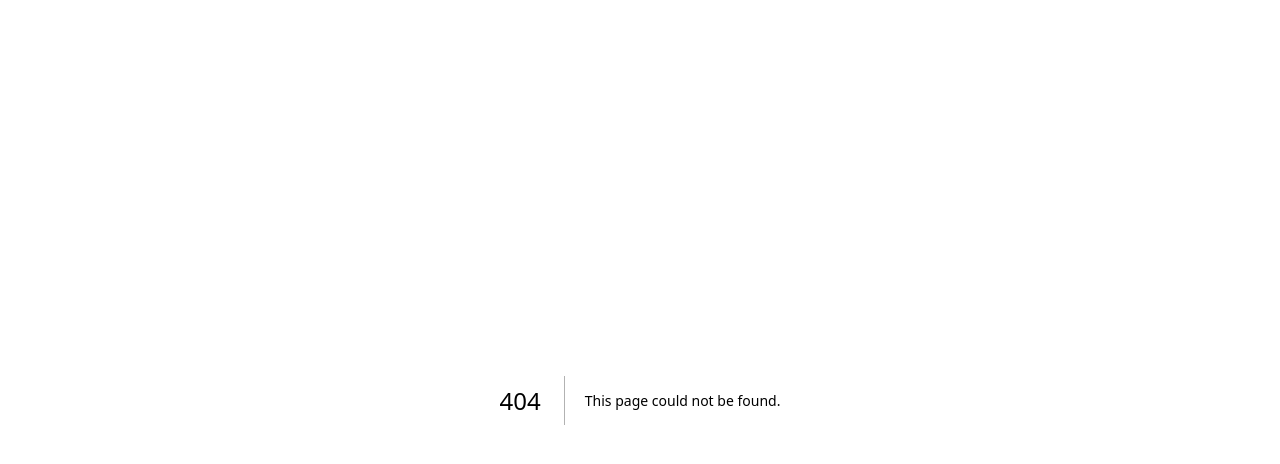
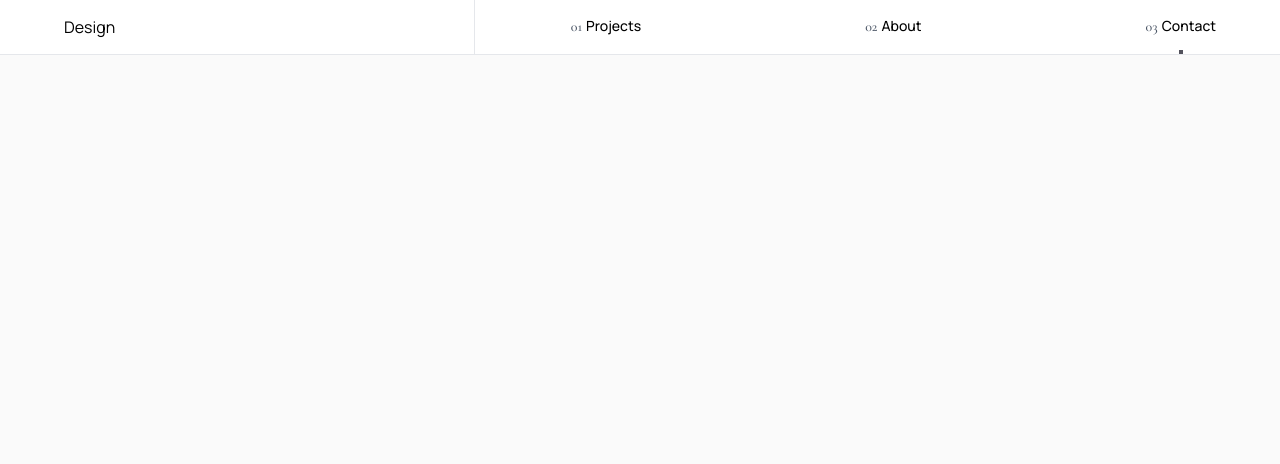
Before and after one commit to elisio-tech/nothing, a Next.js app: page /profile in a window 1280 px wide. Before the commit this address had no page. Shown: the top 464 px of the page. Built offline with nearby package versions, Linux system fonts and the light colour scheme.

Commit message:
profile done

```diff
--- a/app/components/Header.tsx
+++ b/app/components/Header.tsx
@@ -1,24 +1,63 @@
-import React from "react";
+"use client";
+
+import React, { useEffect, useState } from "react";
+import gsap from "gsap";
+import { ScrollTrigger } from "gsap/ScrollTrigger";
+
+gsap.registerPlugin(ScrollTrigger);
 
 export default function Header() {
   const navItems = ["Projects", "About", "Contact"];
+  const [activeSection, setActiveSection] = useState("");
+
+  useEffect(() => {
+    const sections = ["projects", "about", "contact"];
+
+    sections.forEach((id) => {
+      ScrollTrigger.create({
+        trigger: `#${id}`,
+        start: "top center",
+        end: "bottom center",
+
+        onEnter: () => setActiveSection(id),
+        onEnterBack: () => setActiveSection(id),
+        onLeaveBack: () => setActiveSection(""),
+      });
+    });
+
+    return () => {
+      ScrollTrigger.getAll().forEach((trigger) => trigger.kill());
+    };
+  }, []);
+
   return (
     <header className="fixed top-0 left-0 right-0 z-10 bg-white border-b border-gray-200">
       <nav className="flex justify-between items-center mx-16">
-        <a href={"#home"}>Design</a>
-        <div className="flex gap-44 border-l py-3 pl-24  border-gray-200">
-          {navItems.map((link, i) => (
+        <a href="#home">Design</a>
+
+        <div className="flex gap-56 border-l py-4 pl-24 border-gray-200">
+          {navItems.map((link, i) => {
+            const sectionId = link.toLowerCase();
+            const isActive = activeSection === sectionId;
+
+            return (
               <a
-              href={`#${link.toLowerCase()}`}
                 key={i}
-              className="font-medium text-sm"
+                href={`#${sectionId}`}
+                className="font-medium text-sm relative group hover:text-gray-600 transition-colors ease-in-out"
               >
                 <span className="text-lg pr-1 text-gray-600 font-cormorant">
                   0{i + 1}
                 </span>
+
                 {link}
+
+                {isActive && (
+                  <div className="w-1 h-1  bg-zinc-600 absolute -bottom-4 group-hover:bg-zinc-400 transition left-1/2 -translate-x-1/2" />
+                )}
               </a>
-          ))}
+            );
+          })}
         </div>
       </nav>
     </header>
--- a/app/components/Profile.tsx
+++ b/app/components/Profile.tsx
@@ -2,10 +2,27 @@ import React from "react";
 
 export default function Profile() {
   return (
-    <div className="mx-16 mt-24">
-      <div className="flex items-center gap-2 font-medium">
-        <div className="w-1 h-1 bg-zinc-900" />
-        <h3>Profile</h3>
+    <div className="bg-white pt-24" id="contact">
+      <div className="mx-16 flex justify-between gap-4 mb-8">
+        <div>
+          <div className="flex items-center gap-2 font-medium">
+            <div className="w-1 h-1 bg-zinc-900" />
+            <h3>Profile</h3>
+          </div>
+          <h1 className="text-4xl max-w-6xl mt-8 font-medium mb-24">
+            For over 10 years I have been striving to create bold experiences
+            that connect brands with their audience through design that
+            resonates.
+          </h1>
+
+          <p className="max-w-md text-sm">
+            Specializing in experience design, art direction, and digital
+            design, I strive to give each project a distinct personality and
+            visual identity.
+          </p>
+        </div>
+        <div className="bg-gray-100 w-64 h-32 self-end-safe" />
+        <div className="bg-gray-100 w-[40%] h-[70vh]  mb-44" />
       </div>
     </div>
   );
--- a/app/layout.tsx
+++ b/app/layout.tsx
@@ -1,3 +1,4 @@
+import Header from "@/app/components/Header";
 import type { Metadata } from "next";
 import { Cormorant, Manrope } from "next/font/google";
 import "./globals.css";
@@ -22,10 +23,14 @@ export default function RootLayout({
   children: React.ReactNode;
 }>) {
   return (
-    <html lang="pt-br" className="h-full antialiased scroll-smooth">
+    <html
+      lang="pt-br"
+      className="h-full antialiased scroll-smooth scroll-red-400 bg-zinc-50"
+    >
       <body
-        className={`${manrope.className} ${cormorant.variable} min-h-full flex flex-col bg-white transition-all ease-in`}
+        className={`${manrope.className} ${cormorant.variable} min-h-full flex flex-col  transition-all ease-in`}
       >
+        <Header />
         {children}
       </body>
     </html>
--- a/app/page.tsx
+++ b/app/page.tsx
@@ -1,5 +1,5 @@
 import React from "react";
-import Header from "@/app/components/Header";
+
 import "@/app/globals.css";
 import Hero from "@/app/components/Hero";
 import Works from "@/app/components/Works";
@@ -9,7 +9,6 @@ import Profile from "@/app/components/Profile";
 export default function Home() {
   return (
     <div>
-      <Header />
       <Hero />
       <Works />
       <About />
--- /dev/null
+++ b/app/profile/page.tsx
@@ -0,0 +1,5 @@
+import React from "react";
+
+export default function page() {
+  return <div>PROFILE</div>;
+}
--- a/package.json
+++ b/package.json
@@ -9,6 +9,7 @@
     "lint": "eslint"
   },
   "dependencies": {
+    "gsap": "^3.15.0",
     "next": "16.2.4",
     "react": "19.2.4",
     "react-dom": "19.2.4"
```
Also changed, not shown: 1 other file (tests, documents, lock files or other folders). Lines whose indentation alone changed are shown as unchanged.
